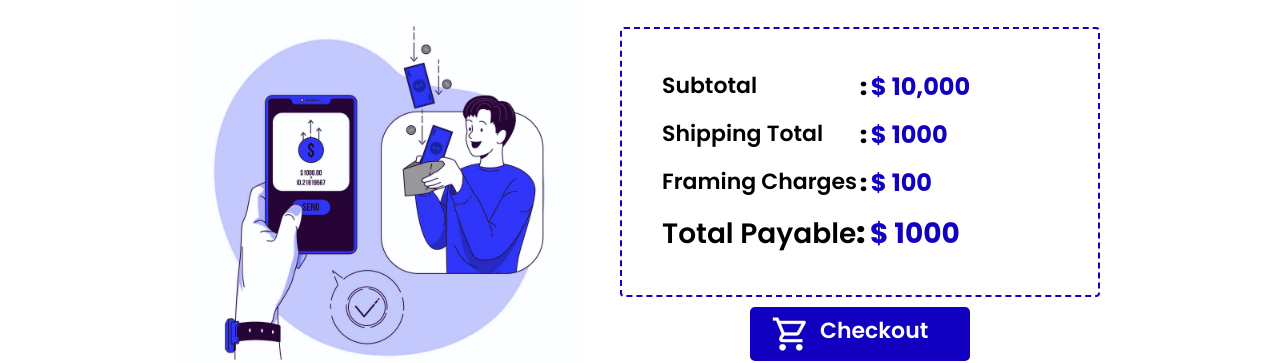
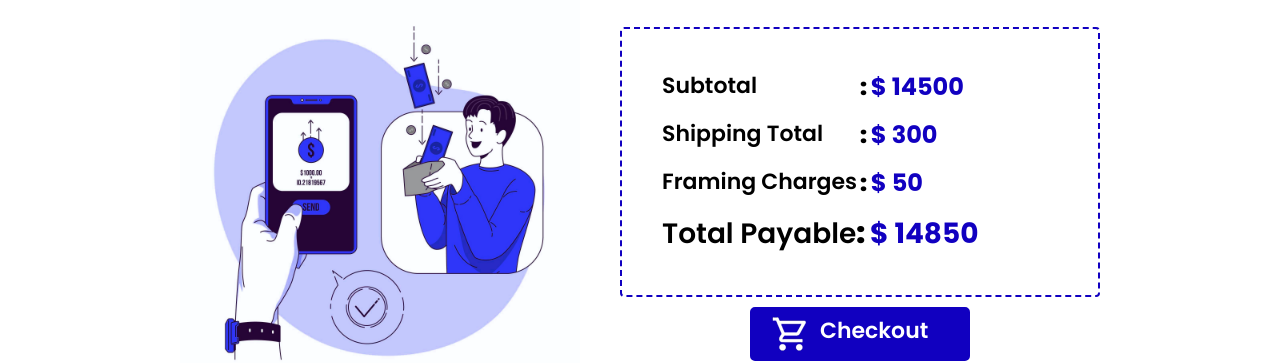
Before and after one commit to mohanapriyan2006/Artiction, a React (Vite) app in the folder frontend/artiction/: page /cart in a window 1280 px wide. Shown: the part 1410-1773 px from the top of the page. Built offline with nearby package versions, Linux system fonts and the light colour scheme; a web font is replaced by a local one.

Commit message:
cart & order v2

```diff
--- a/frontend/artiction/src/components/Cart.jsx
+++ b/frontend/artiction/src/components/Cart.jsx
@@ -8,7 +8,11 @@ import { DataContext } from '../hooks/DataContext';
 
 const Cart = () => {
 
-    const {navigate,setActive,items,handleRemove,updateQuantity} = useContext(DataContext);
+    const { navigate, setActive, items, handleRemove, updateQuantity } = useContext(DataContext);
+
+    let subTotal = items.reduce((sum, item) => sum + item.price, 0);
+    let shippingTotal = items.length * 100;
+    let total = subTotal + shippingTotal + 50;
 
 
     return (
@@ -82,25 +86,25 @@ const Cart = () => {
 
                         <p className='flex  '>
                             <span className='flex-1/2'>Subtotal</span>
-                            <b className='flex-1/2'>: <span className='font-bold blue-md text-[24px]'>$ 10,000</span></b>
+                            <b className='flex-1/2'>: <span className='font-bold blue-md text-[24px]'>$ {subTotal}</span></b>
                         </p>
                         <p className='flex  '>
                             <span className='flex-1/2'>Shipping Total</span>
-                            <b className='flex-1/2'>: <span className='font-bold blue-md text-[24px]'>$ 1000</span></b>
+                            <b className='flex-1/2'>: <span className='font-bold blue-md text-[24px]'>$ {shippingTotal}</span></b>
                         </p>
                         <p className='flex  '>
                             <span className='flex-1/2'>Framing Charges</span>
-                            <b className='flex-1/2'>: <span className='font-bold blue-md text-[24px]'>$ 100</span></b>
+                            <b className='flex-1/2'>: <span className='font-bold blue-md text-[24px]'>$ 50</span></b>
                         </p>
 
                         <p className='flex sm:text-[28px] text-[24px]'>
                             Total Payable
-                            <b> : <span className='font-bold blue-md'>$ 1000</span></b>
+                            <b> : <span className='font-bold blue-md'>$ {total}</span></b>
                         </p>
 
                     </div>
 
-                    <button onClick={() => {navigate('/order'); setActive('order')}} className="btn-2 flex text-[22px] font-semibold gap-2 w-55  text-center cursor-pointer">
+                    <button onClick={() => { navigate('/order'); setActive('order') }} className="btn-2 flex text-[22px] font-semibold gap-2 w-55  text-center cursor-pointer">
                         <img src={order} alt="order icon" />
                         Checkout</button>
 
--- a/frontend/artiction/src/components/Order.jsx
+++ b/frontend/artiction/src/components/Order.jsx
@@ -28,8 +28,8 @@ const orderItems = [
         artist: "Carlos Mendez",
         medium: "Charcoal on Canvas",
         size: "30 x 22 inches",
+        quantity: 1,
         price: 1500,
-        quantity: 2,
         sold: false,
         endTime: "2023-04-10 09:15:00",
     }
@@ -38,6 +38,10 @@ const orderItems = [
 const Order = () => {
 
     const {navigate,setActive} = useContext(DataContext);
+
+    let subTotal = orderItems.reduce((sum, item) => sum + item.price, 0);
+    let shippingTotal = orderItems.length * 100;
+    let total = subTotal + shippingTotal + 50;
 
     const handleOrderSubmit = (e) => {
         e.preventDefault();
@@ -132,20 +136,20 @@ const Order = () => {
 
                         <p className='flex  '>
                             <span className='flex-1/2'>Subtotal</span>
-                            <b className='flex-1/2'>: <span className='font-bold blue-md text-[24px]'>$ 10,000</span></b>
+                            <b className='flex-1/2'>: <span className='font-bold blue-md text-[24px]'>$ {subTotal}</span></b>
                         </p>
                         <p className='flex  '>
                             <span className='flex-1/2'>Shipping Total</span>
-                            <b className='flex-1/2'>: <span className='font-bold blue-md text-[24px]'>$ 1000</span></b>
+                            <b className='flex-1/2'>: <span className='font-bold blue-md text-[24px]'>$ {shippingTotal}</span></b>
                         </p>
                         <p className='flex  '>
                             <span className='flex-1/2'>Framing Charges</span>
-                            <b className='flex-1/2'>: <span className='font-bold blue-md text-[24px]'>$ 100</span></b>
+                            <b className='flex-1/2'>: <span className='font-bold blue-md text-[24px]'>$ 50</span></b>
                         </p>
 
                         <p className='flex sm:text-[28px] text-[24px]'>
                             Total Payable
-                            <b> : <span className='font-bold blue-md'>$ 1000</span></b>
+                            <b> : <span className='font-bold blue-md'>$ {total}</span></b>
                         </p>
 
                     </div>
--- a/frontend/artiction/src/hooks/DataContext.jsx
+++ b/frontend/artiction/src/hooks/DataContext.jsx
@@ -67,6 +67,7 @@ const cartArtworks = [
     medium: "Watercolor on Paper",
     size: "20 x 16 inches",
     price: 3800,
+    fixedPrice: 2000,
     sold: true,
     endTime: "2023-04-15 14:30:00",
   },
@@ -78,6 +79,7 @@ const cartArtworks = [
     medium: "Charcoal on Canvas",
     size: "30 x 22 inches",
     price: 1500,
+    fixedPrice: 800,
     sold: false,
     endTime: "2023-04-10 09:15:00",
   },
@@ -89,6 +91,7 @@ const cartArtworks = [
     medium: "Oil on Canvas",
     size: "40 x 30 inches",
     price: 9200,
+    fixedPrice: 3000,
     sold: true,
     endTime: "2023-04-18 21:00:00",
   }
@@ -163,10 +166,11 @@ export const DataProvider = ({ children }) => {
     if (newQuantity < 1) return
     setItems(prevItems => prevItems.map(
       item => (
-        item.id === id ? { ...item, quantity: newQuantity } : item
+        item.id === id ? { ...item, quantity: newQuantity, price: item.fixedPrice * newQuantity } : item
       )
     ))
   };
+
 
   // -----------------------
 
```
